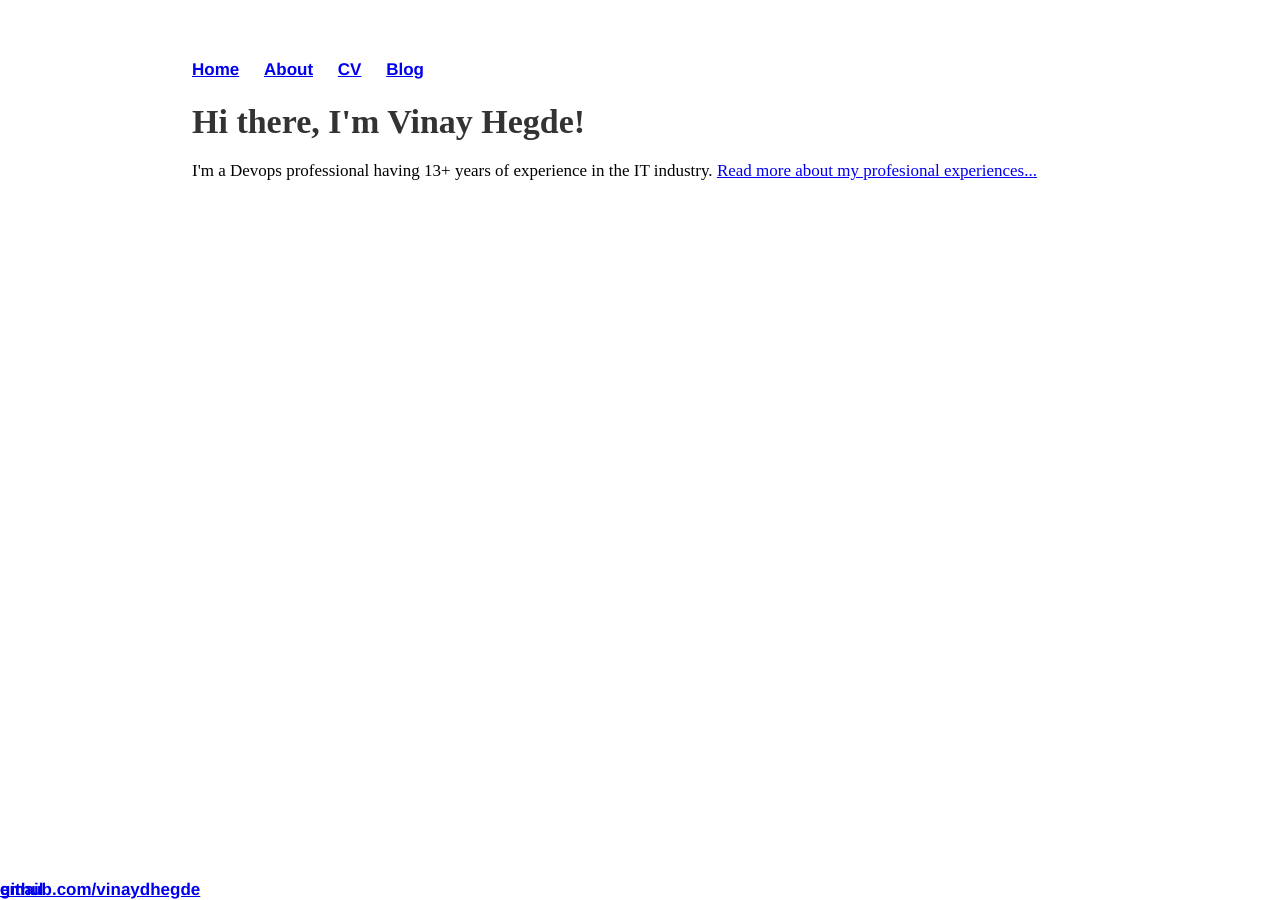
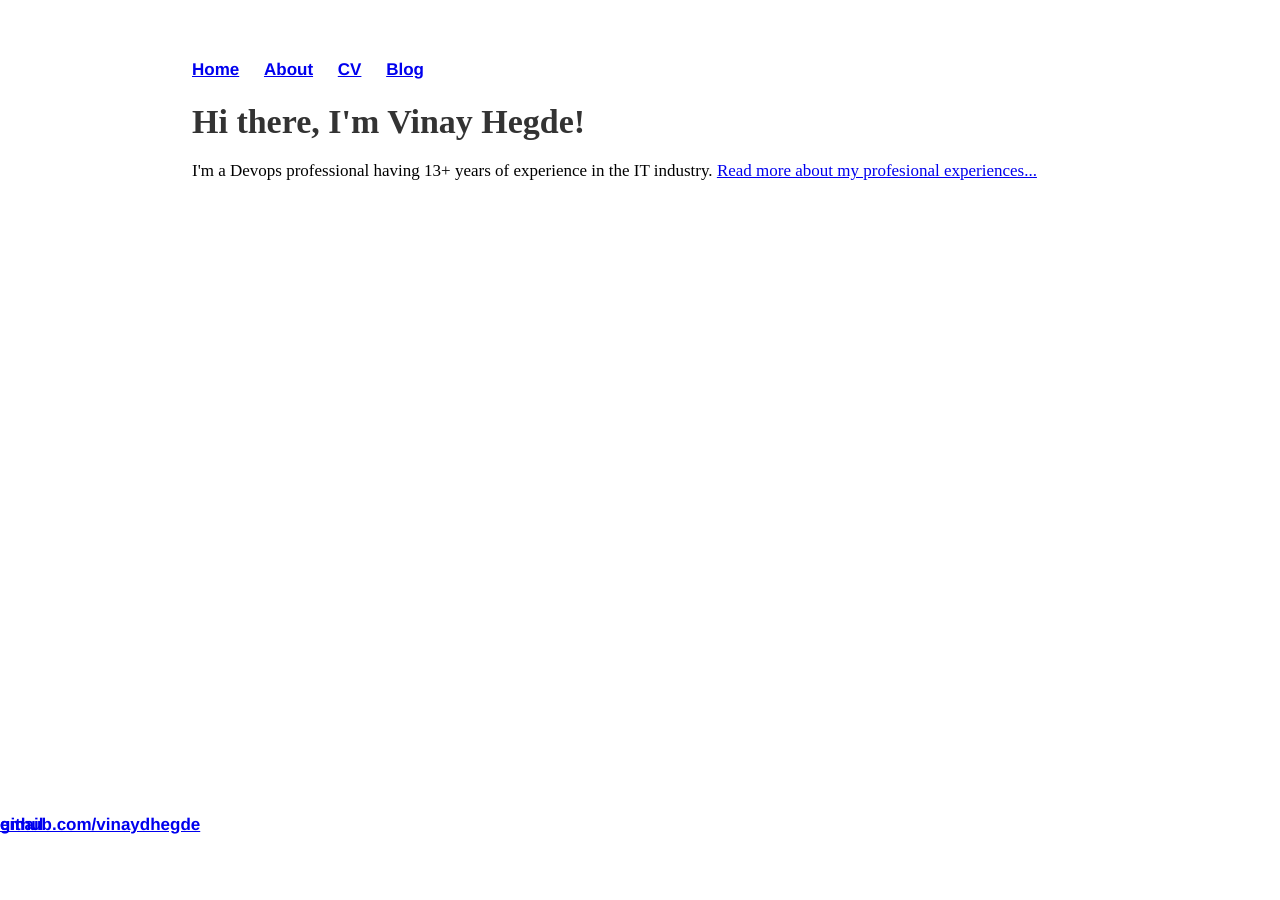
Before and after one commit to vinaydhegde/vinaydhegde.github.io, a Jekyll site: the page built from index.html, in a window 1280 px wide. Built offline with Jekyll 4.4.1, drawn with Linux system fonts in a browser that asks for light colours.

Commit message:
Update main.css

```diff
--- a/css/main.css
+++ b/css/main.css
@@ -96,7 +96,9 @@ display: inline;
   margin-right: 20px;
    left: 0;
    bottom: 0;
-   width: 100%;
+   height: 35px;
+   margin: 0px 0px 50px 0px;
+
 }
 
 
```
